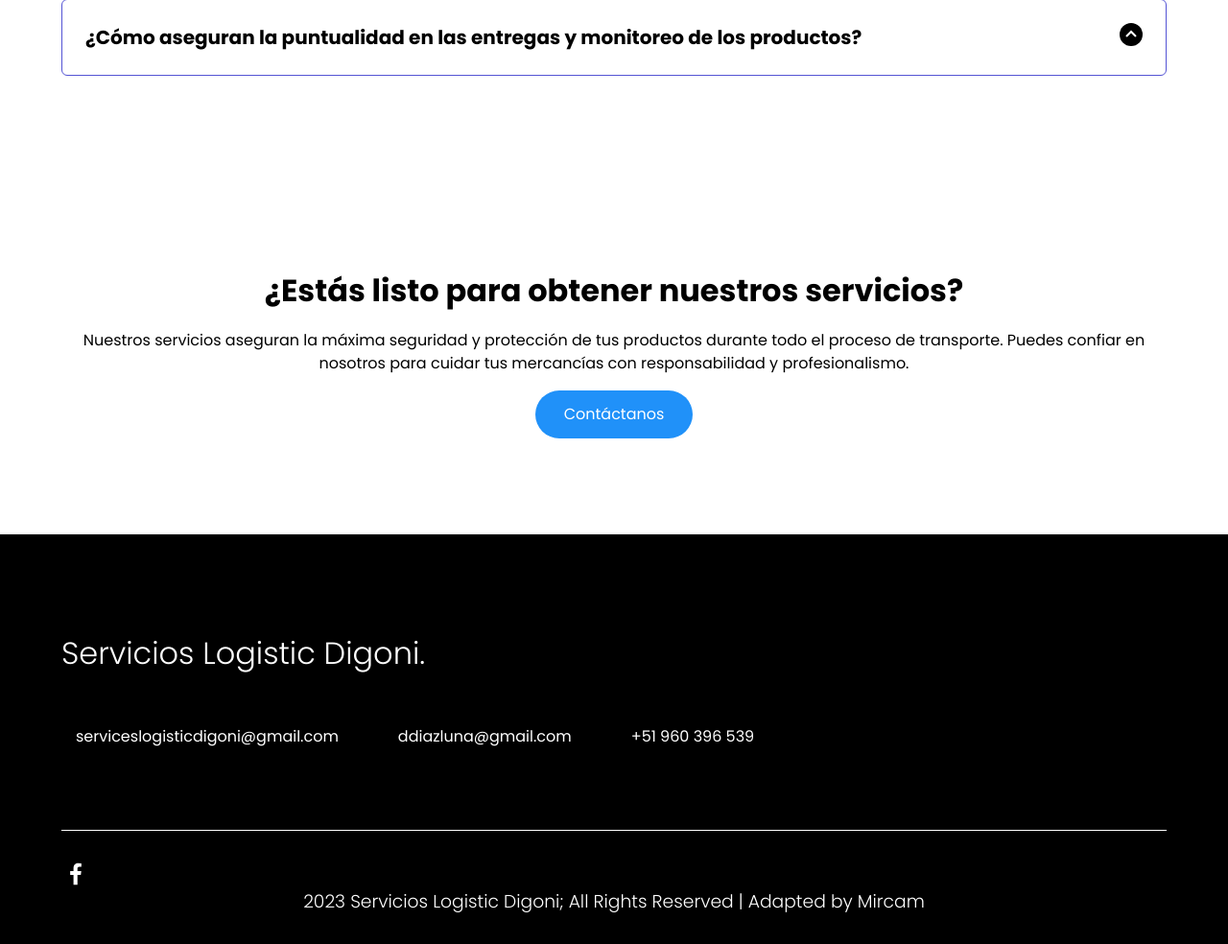
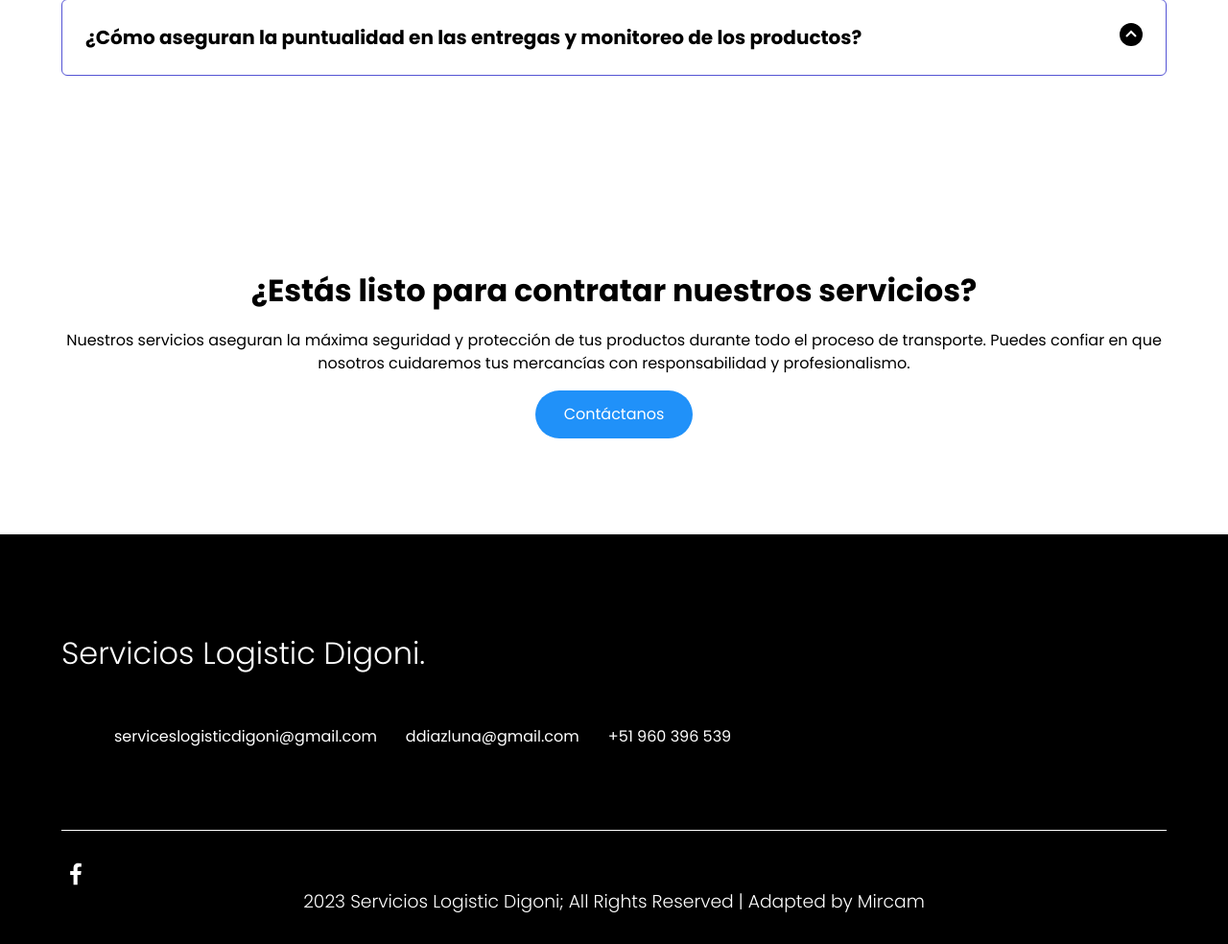
Before and after one commit to Vikernes27666/digoni, a PHP site: page / in a window 1280 px wide. Shown: the part 4520-5504 px from the top of the page at 96% size. Run offline with PHP 8.4, Linux system fonts and the light colour scheme.

Commit message:
Refactor header and C.T.A. section
Also address some accessibility issues

```diff
--- a/css/style.css
+++ b/css/style.css
@@ -71,53 +67,103 @@ h1 {
   z-index: -1;
 }
 
-/* Nav */
+/* ** Header nav */
 
-.nav {
+.header-nav {
   --padding-container: 0;
-  height: 100%;
   display: flex;
   align-items: center;
+}
+
+.header-nav__logo {
+  max-width: 250px;
 }
 
 .nav__title {
   font-weight: 300;
 }
 
-.nav__link {
+.header-nav__links {
+  margin-block: 0;
+  padding-left: 0;
   margin-left: auto;
-  padding: 0;
   display: grid;
   grid-auto-flow: column;
   grid-auto-columns: max-content;
   gap: 2em;
 }
 
-.nav__items {
-  list-style: none;
+.header-nav__link {
+  color: #fff;
+  text-decoration: none;
 }
 
+/* To refactor. Revise footer links to choose a proper className */
 .nav__links {
   color: #fff;
   text-decoration: none;
 }
 
-.nav__menu {
-  margin-left: auto;
-  cursor: pointer;
+.header-nav__hamb-menu,
+.header-nav__close-btn {
   display: none;
 }
 
-.nav__img {
-  display: block;
+.header-nav__hamb-menu {
+  border: none;
+  padding: 0;
+  margin-left: auto;
+  background-color: transparent;
+  cursor: pointer;
+}
+
+.header-nav__hamb-menu--img {
   width: 30px;
 }
 
-.nav__close {
-  display: var(--show, none);
+@media (max-width: 800px) {
+  .header-nav__links {
+    position: fixed;
+    inset: 0;
+    display: flex;
+    flex-direction: column;
+    justify-content: space-evenly;
+    align-items: center;
+    gap: 0;
+    transition: opacity 300ms;
+    opacity: 0;
+    background-color: #000;
+    pointer-events: none;
+    z-index: 100;
+  }
+
+  .header-nav__links--show {
+    opacity: 1;
+    pointer-events: unset;
+  }
+
+  .header-nav__hamb-menu,
+  .header-nav__close-btn {
+    display: block;
+  }
+
+  .header-nav__close-btn {
+    padding: 0;
+    border: none;
+
+    display: grid;
+    place-content: center;
+    position: absolute;
+    top: 30px;
+    right: 30px;
+    width: 30px;
+    aspect-ratio: 1/ 1;
+    background-color: transparent;
+    cursor: pointer;
+  }
 }
 
-/* Hero contents */
+/* ** Header contents */
 
 .header__contents {
   display: grid;
@@ -578,46 +589,37 @@ h1 {
   .footer__submit {
     margin-right: auto;
     margin-left: 0;
-
-    /*
-        margin:0;
-        width: 100%;
-        */
   }
 }
 
-.nav__items {
+.hover-underline-effect {
   display: inline-block;
   margin: 0 10px;
   padding: 5px;
-  cursor: pointer;
+  cursor: pointer; /* See if I can delete this! */
   transition: transform 0.3s ease;
 }
 
-.nav__items:hover {
-  transform: scale(1.1);
+.hover-underline-effect:hover {
+  transform: scale(1.05);
 }
 
-.nav__items:active {
-  transform: scale(0.9);
+.hover-underline-effect:active {
+  transform: scale(0.95);
 }
 
-.nav__items:focus {
-  outline: none;
-}
-
-.nav__items::before {
+.hover-underline-effect::before {
   content: "";
   position: absolute;
-  width: 100%;
-  height: 2px;
+  right: 0;
   bottom: 0;
   left: 0;
+  height: 2px;
   background-color: #ff0000;
   transform: scaleX(0);
   transition: transform 0.3s ease;
 }
 
-.nav__items:hover::before {
+.hover-underline-effect:hover::before {
   transform: scaleX(1);
 }
--- a/index.html
+++ b/index.html
@@ -17,29 +17,31 @@
 
   <body>
     <header class="header">
-      <nav class="nav container">
-        <div class="nav__logo">
-          <h2 class="nav__title"></h2>
-          <img
-            class="logo"
-            src="./assets/images/logo.png"
-            alt="Logo de Servicios Logistic Digoni S.A.C."
-          />
-        </div>
-        <ul class="nav__link nav__link--menu">
-          <li class="nav__items">
+      <nav class="header-nav container">
+        <img
+          class="header-nav__logo"
+          src="./assets/images/logo.png"
+          alt="Logo de Servicios Logistic Digoni S.A.C."
+        />
+        <ul class="header-nav__links nav__link--menu" role="list">
+          <li class="header-nav__item hover-underline-effect">
             <a
               href="https://www.facebook.com/profile.php?id=100087977448428"
-              class="nav__links"
+              class="header-nav__link"
               >Facebook</a
             >
           </li>
-          <img src="./assets/icons/close.svg" class="nav__close" />
+          <button class="header-nav__close-btn">
+            <img aria-hidden="true" src="./assets/icons/close.svg" />
+          </button>
         </ul>
 
-        <div class="nav__menu">
-          <img src="./assets/icons/hamb-menu.svg" class="nav__img" />
-        </div>
+        <button class="header-nav__hamb-menu" aria-expanded="false">
+          <img
+            src="./assets/icons/hamb-menu.svg"
+            class="header-nav__hamb-menu--img"
+          />
+        </button>
       </nav>
 
       <section class="header__contents container">
@@ -389,14 +391,14 @@
         </details>
       </section>
 
-      <section class="container cta">
+      <section class="cta container">
         <h2 class="cta__title section-title">
-          ¿Estás listo para obtener nuestros servicios?
+          ¿Estás listo para contratar nuestros servicios?
         </h2>
         <p class="cta__text">
           Nuestros servicios aseguran la máxima seguridad y protección de tus
-          productos durante todo el proceso de transporte. Puedes confiar en
-          nosotros para cuidar tus mercancías con responsabilidad y
+          productos durante todo el proceso de transporte. Puedes confiar en que
+          nosotros cuidaremos tus mercancías con responsabilidad y
           profesionalismo.
         </p>
         <a
@@ -413,18 +415,18 @@
           <h2 class="footer__title">Servicios Logistic Digoni.</h2>
 
           <ul class="nav__link nav__link--footer">
-            <li class="nav__items">
+            <li class="hover-underline-effect">
               <a href="#" class="nav__links"
                 >serviceslogisticdigoni@gmail.com</a
               >
             </li>
-            <li class="nav__items">
+            <li class="hover-underline-effect">
               <a href="#" class="nav__links">ddiazluna@gmail.com</a>
             </li>
-            <li class="nav__items">
+            <li class="hover-underline-effect">
               <a href="#" class="nav__links">+51 960 396 539</a>
             </li>
-            <li class="nav__items">
+            <li class="hover-underline-effect">
               <a href="#" class="nav__links"></a>
             </li>
           </ul>
--- a/js/menu.js
+++ b/js/menu.js
@@ -1,13 +1,15 @@
 (function () {
-  const menu = document.querySelector(".nav__link");
-  const openButton = document.querySelector(".nav__menu");
-  const closeMenu = document.querySelector(".nav__close");
+  const headerMenu = document.querySelector(".header-nav__links");
+  const hambMenuBtn = document.querySelector(".header-nav__hamb-menu");
+  const closeMenuBtn = document.querySelector(".header-nav__close-btn");
 
-  openButton.addEventListener("click", () => {
-    menu.classList.add("nav__link--show");
+  hambMenuBtn.addEventListener("click", () => {
+    headerMenu.classList.add("header-nav__links--show");
+    hambMenuBtn.setAttribute("aria-expanded", "true");
   });
 
-  closeMenu.addEventListener("click", () => {
-    menu.classList.remove("nav__link--show");
+  closeMenuBtn.addEventListener("click", () => {
+    headerMenu.classList.remove("header-nav__links--show");
+    hambMenuBtn.setAttribute("aria-expanded", "false");
   });
 })();
```
Also changed, not shown: other parts of css/style.css (+1 -40 lines).
